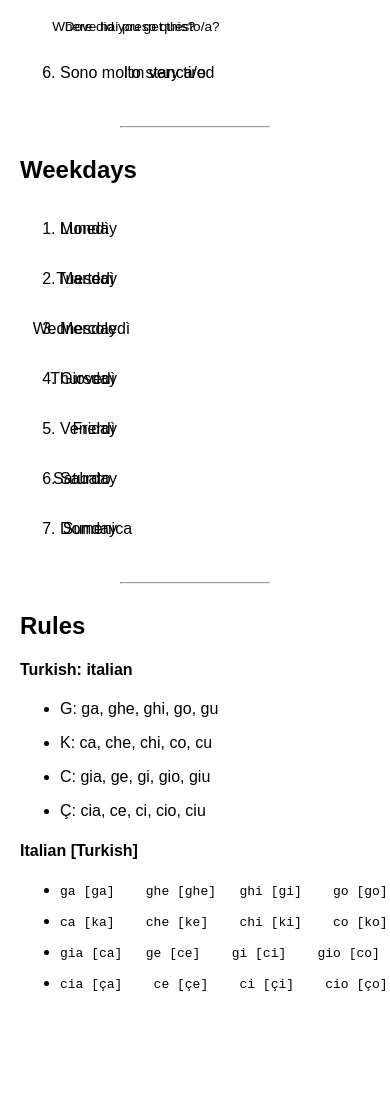
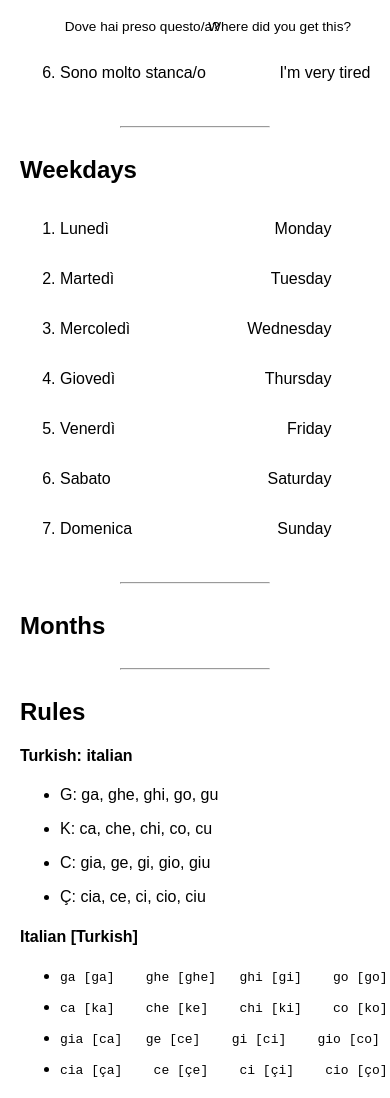
Before and after one commit to simone-05/belitaliano, a plain HTML site: page index.html in a window 390 px wide. Shown: the part 511-1609 px from the top of the page. Before the commit the page ends 1523 px from the top, so only its background shows below. Drawn offline with Linux system fonts and the light colour scheme.

Commit message:
responsive

```diff
--- a/index.html
+++ b/index.html
@@ -61,33 +61,37 @@
     <ol>
         <li>
             <p class="sent">Lunedì</p>
-            <p class="trans_close">Monday</p>
+            <p class="trans_closer">Monday</p>
         </li>
         <li>
             <p class="sent">Martedì</p>
-            <p class="trans_close">Tuesday</p>
+            <p class="trans_closer">Tuesday</p>
         </li>
         <li>
             <p class="sent">Mercoledì</p>
-            <p class="trans_close">Wednesday</p>
+            <p class="trans_closer">Wednesday</p>
         </li>
         <li>
             <p class="sent">Giovedì</p>
-            <p class="trans_close">Thursday</p>
+            <p class="trans_closer">Thursday</p>
         </li>
         <li>
             <p class="sent">Venerdì</p>
-            <p class="trans_close">Friday</p>
+            <p class="trans_closer">Friday</p>
         </li>
         <li>
             <p class="sent">Sabato</p>
-            <p class="trans_close">Saturday</p>
+            <p class="trans_closer">Saturday</p>
         </li>
         <li>
             <p class="sent">Domenica</p>
-            <p class="trans_close">Sunday</p>
+            <p class="trans_closer">Sunday</p>
         </li>
     </ol>
+
+    <hr>
+
+    <h2>Months</h2>
 
     <hr>
 
--- a/style.css
+++ b/style.css
@@ -15,7 +15,7 @@ hr {
     right: 45%;
     position: absolute;
 }
-.trans_close{
+.trans_closer{
     display: inline;
     right: 70%;
     position: absolute;
@@ -28,7 +28,15 @@ hr {
     right: 50%;
 }
 
-
+/* if mobile */
 @media screen and (max-width: 768px) {
-
+    .trans {
+        right: 5%;
+    }
+    .trans_closer {
+        right: 15%;
+    }
+    .more_ex .trans {
+        right: 10%;
+    }
 }
```
Also changed, not shown: 1 other file.
